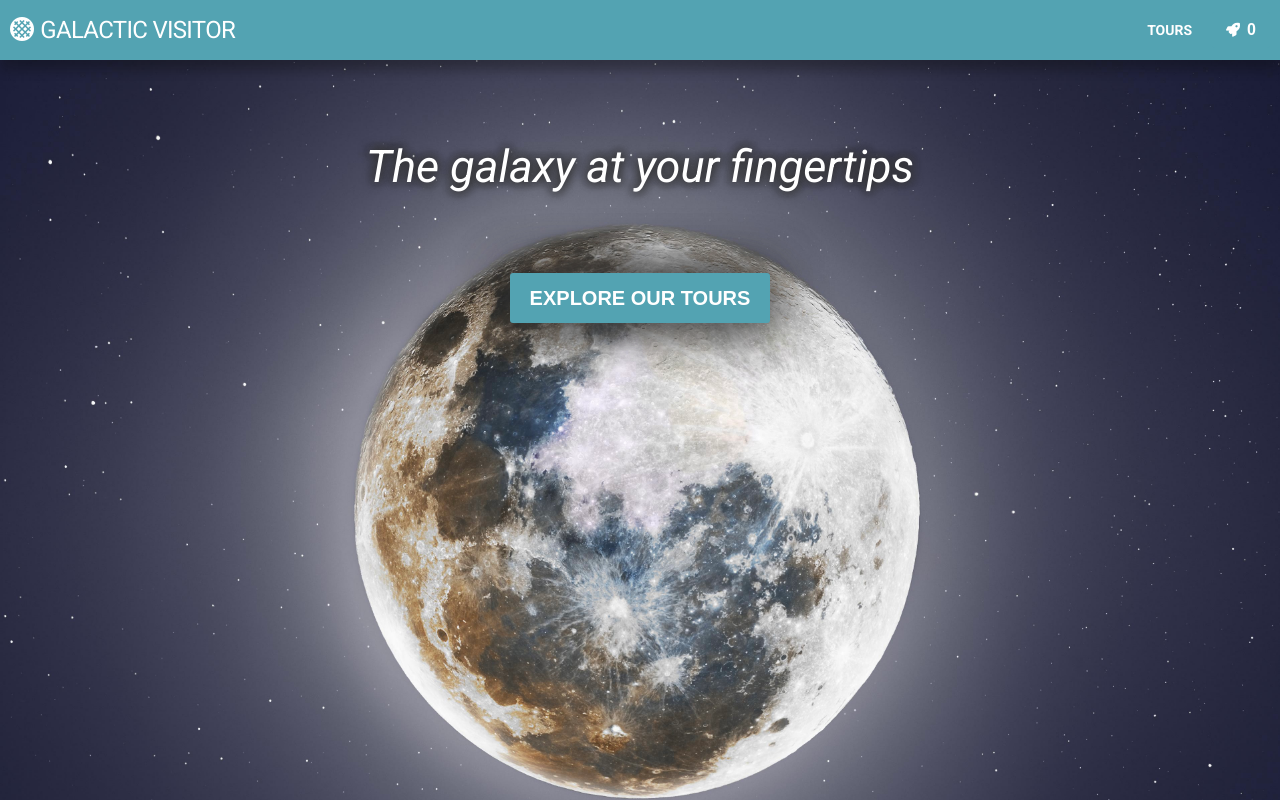
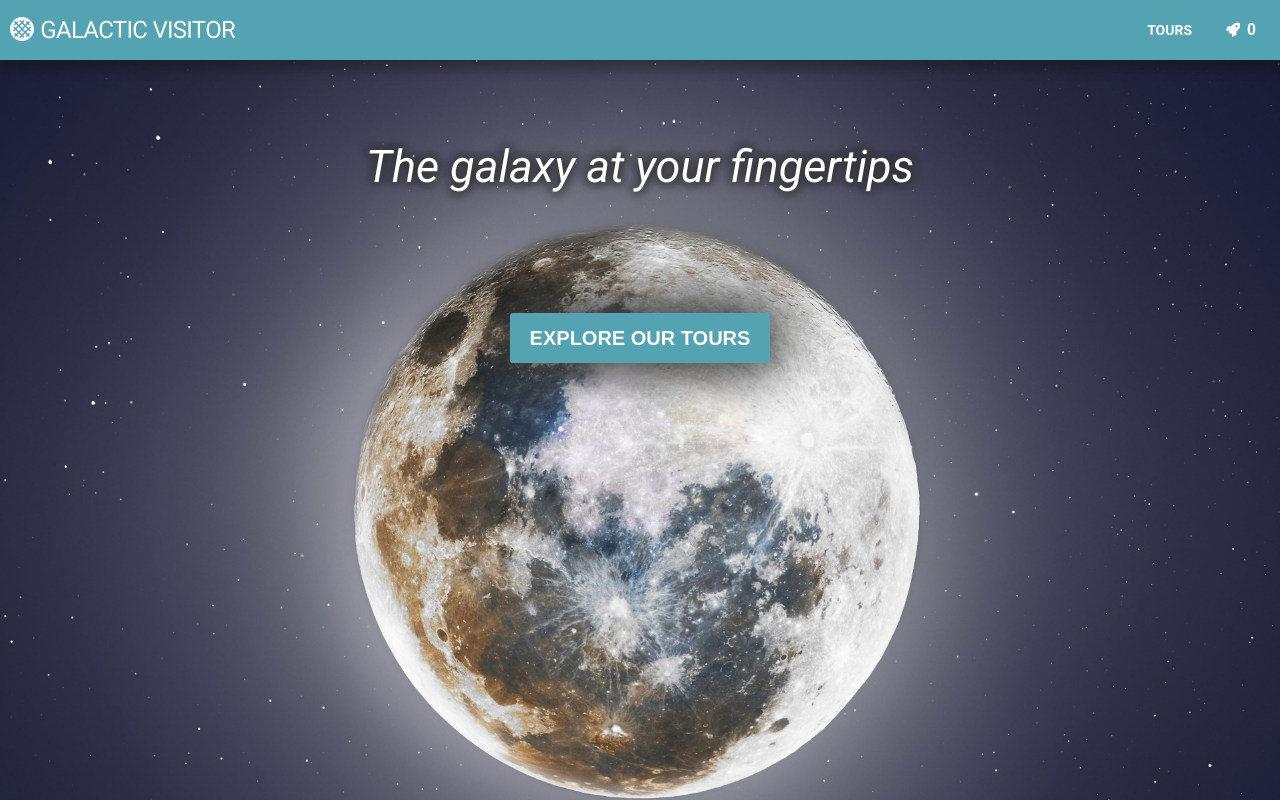
Before and after one commit to kuosandys/galactic-visitor, a React (Create React App) app: page / in a window 1280 px wide. Built offline with nearby package versions, Linux system fonts and the light colour scheme.

Commit message:
Switch hierarchy of Link and ToursLink Components to improve user friendliness

```diff
--- a/src/components/Home.js
+++ b/src/components/Home.js
@@ -52,9 +52,9 @@ function Home() {
   return (
     <HomeDiv>
       <h1>The galaxy at your fingertips</h1>
-      <ToursLink>
-        <Link to="/tours">Explore Our Tours</Link>
-      </ToursLink>
+      <Link to="/tours">
+        <ToursLink>Explore Our Tours</ToursLink>
+      </Link>
     </HomeDiv>
   );
 }
```
